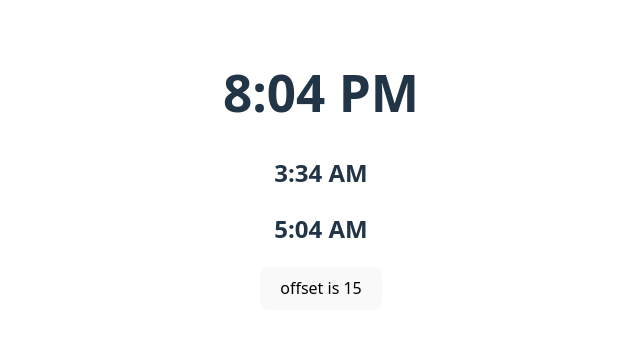
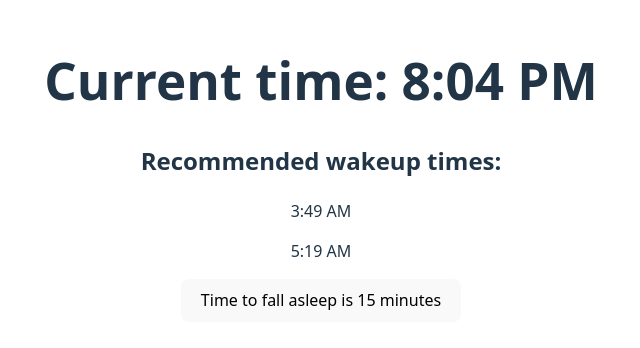
Before and after one commit to aronsantha/wakey, a React (Vite) app: page / in a window 1280 px wide. Shown: the part 230-578 px from the top of the page, without its empty margins (319-959 px from the left). Built offline with nearby package versions, Linux system fonts and the light colour scheme.

Commit message:
add offset to fall asleep

```diff
--- a/src/App.jsx
+++ b/src/App.jsx
@@ -2,22 +2,25 @@ import { useState } from "react";
 import "./App.css";
 
 function App() {
-  const [offset, setOffset] = useState(15);
+  const [offsetInMins, setOffset] = useState(15);
+  const offsetInMs = offsetInMins * 60 * 1000;
   const now = new Date();
   const options = { hour: "numeric", minute: "numeric" };
 
   const step = 60 * 60 * 1000;
-  const sevenAndAHalfHours = new Date(now.getTime() + step * 7.5);
-  const nineHours = new Date(now.getTime() + step * 9);
+  const sevenAndAHalfHours = new Date(now.getTime() + offsetInMs + step * 7.5);
+  const nineHours = new Date(now.getTime() + offsetInMs + step * 9);
 
   return (
     <>
-      <h1>{now.toLocaleTimeString("en-US", options)}</h1>
-      <h2>{sevenAndAHalfHours.toLocaleTimeString("en-US", options)}</h2>
-      <h2>{nineHours.toLocaleTimeString("en-US", options)}</h2>
-
+      <h1>Current time: {now.toLocaleTimeString("en-US", options)}</h1>
+      <h2>Recommended wakeup times:</h2>
+      <p>{sevenAndAHalfHours.toLocaleTimeString("en-US", options)}</p>
+      <p>{nineHours.toLocaleTimeString("en-US", options)}</p>
       <div>
-        <button onClick={() => setOffset((offset) => offset + 15)}>offset is {offset}</button>
+        <button onClick={() => setOffset((offsetInMins) => offsetInMins + 15)}>
+          Time to fall asleep is {offsetInMins} minutes
+        </button>
       </div>
     </>
   );
```
